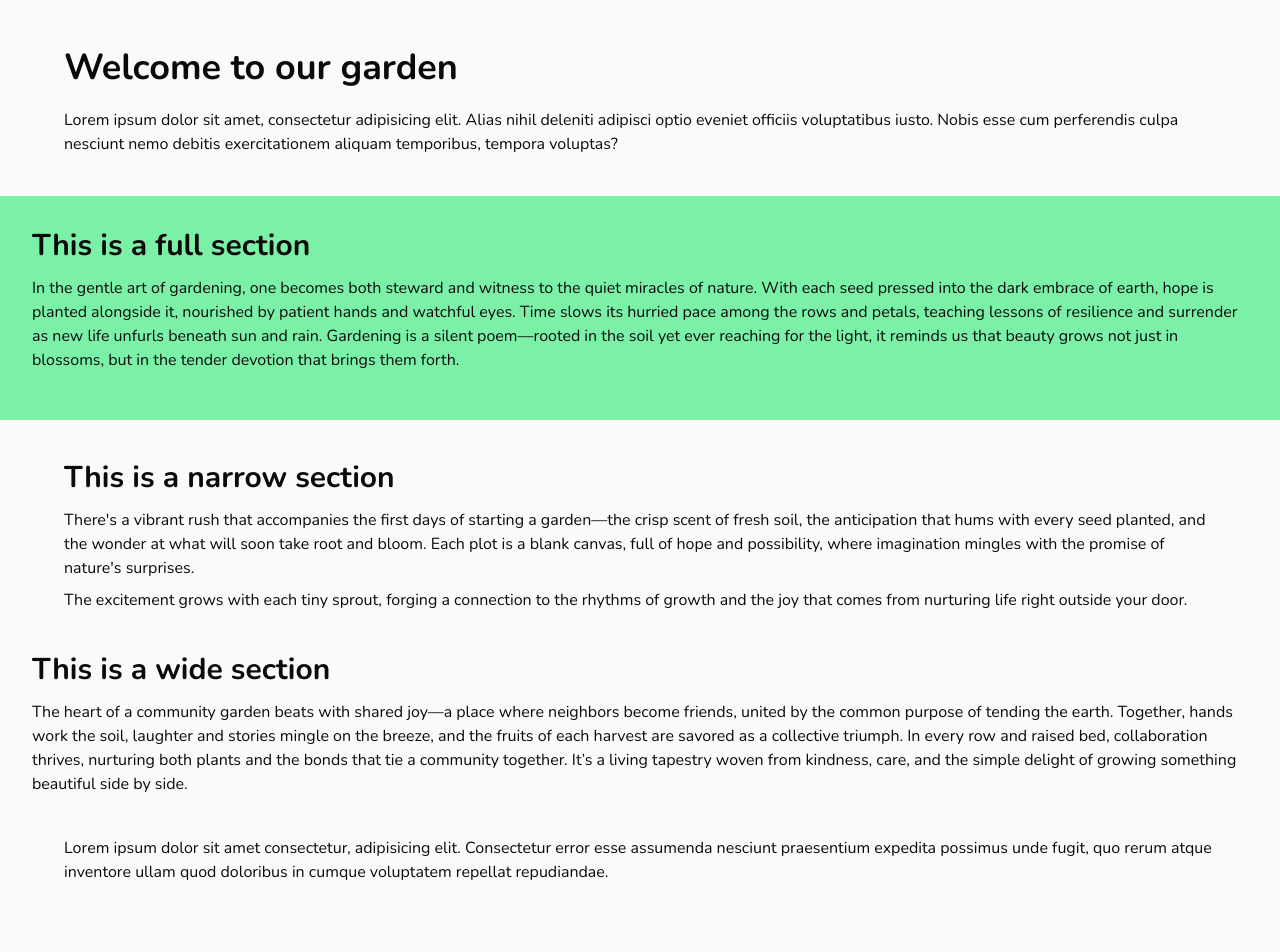
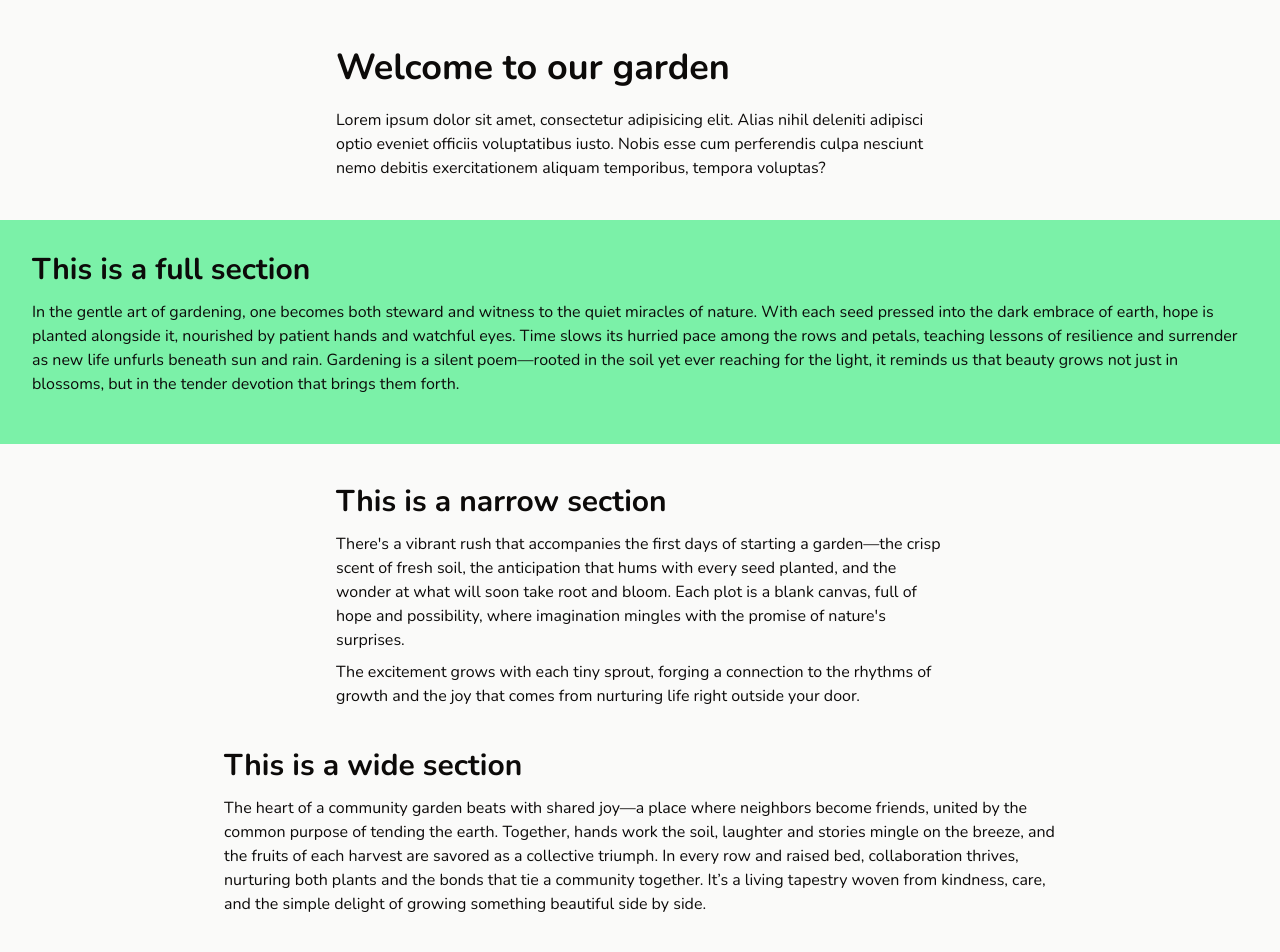
Before and after one commit to BrunoRoemers/parkgarden, a Next.js app: page / in a window 1280 px wide. Shown: the top 952 px of the page. Built offline with nearby package versions, Linux system fonts and the light colour scheme.

Commit message:
set container max width

```diff
--- a/src/components/theme/container.tsx
+++ b/src/components/theme/container.tsx
@@ -6,11 +6,15 @@ interface ContainerProps {
 }
 
 export const Narrow = ({ children, className }: ContainerProps) => {
-  return <div className={cn("px-8 sm:px-16", className)}>{children}</div>;
+  return (
+    <div className={cn("px-8 max-w-2xl mx-auto", className)}>{children}</div>
+  );
 };
 
 export const Wide = ({ children, className }: ContainerProps) => {
-  return <div className={cn("px-8", className)}>{children}</div>;
+  return (
+    <div className={cn("px-8 max-w-4xl mx-auto", className)}>{children}</div>
+  );
 };
 
 export const Full = ({ children, className }: ContainerProps) => {
```
